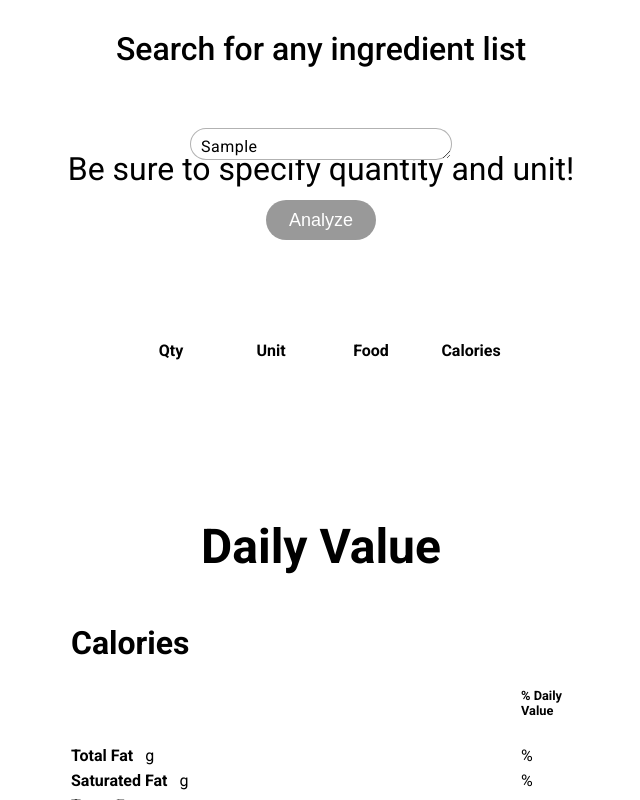
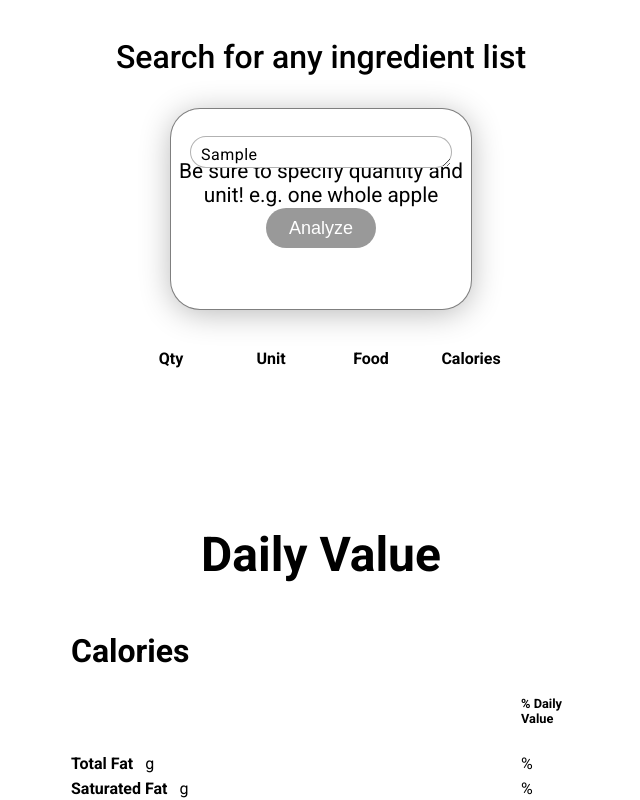
Before and after one commit to noahchen1/daily-calories-tracker, a React (Create React App) app: page / in a window 1280 px wide. Both pictures are taken after typing "Sample" into the empty fields and a click on the button "Analyze". Shown: the top 800 px of the page, without its empty margins (319-959 px from the left). Built offline with nearby package versions, Linux system fonts and the light colour scheme.

Commit message:
added error bubble when quantity and unit are not included in inpu

```diff
--- a/src/App.js
+++ b/src/App.js
@@ -4,6 +4,7 @@ import ChartTitle from './ChartTitle'
 import DailyValue from './DailyValue'
 import SearchField from './SearchField'
 import AnalyzeButton from './AnalyzeButton'
+import ErrorBubble from './ErrorBubble'
 import { useState } from 'react'
 import { useMediaQuery } from 'react-responsive'
 
@@ -208,26 +209,13 @@ function App() {
 
 
   return (
-    <div style={{position: 'relative'}}>
+    <div>
 
-      {errorMessage && (
-        <div
-          style = {{
-            position: 'absolute',
-            width: '100%',
-            height: '500px',
-            textAlign: 'center'
-          }}
-        >
-          <p
-            style = {{
-              marginTop: '120px',
-              fontSize: '2em'
-            }}
-          >
-            {errorMessage}</p>
-        </div>
-      )}
+     {errorMessage &&
+      <div style={{display: 'flex', justifyContent: 'center', position: 'relative'}}>
+        <ErrorBubble />
+      </div>
+      }
 
       <form
         onSubmit = {e => {
--- /dev/null
+++ b/src/ErrorBubble.js
@@ -0,0 +1,34 @@
+import React from 'react'
+import styled from 'styled-components'
+
+const BubbleContainer = styled.div `
+    border-style: solid;
+    border-color: rgba(0, 0, 0, 0.5);
+    border-width: 1.2px;
+    border-radius: 30px;
+    text-align: center;
+    width: 15%;
+    min-width: 300px;
+    height: 200px;
+    position: absolute;
+    margin-top: 100px;
+    background-color: #fff;
+    box-shadow: 0px 4px 32px -2px rgba(0,0,0,0.3);
+`
+const Paragraph = styled.p `
+    font-size: 1.3em;
+    margin-top: 50px;
+`
+const handleClick = e => {
+    window.location.reload()
+}
+
+export default function ErrorBubble() {
+    return (
+        <BubbleContainer
+            onClick = {handleClick}
+        >
+            <Paragraph>Be sure to specify quantity and unit! e.g. one whole apple</Paragraph>
+        </BubbleContainer>
+    )
+}
```
